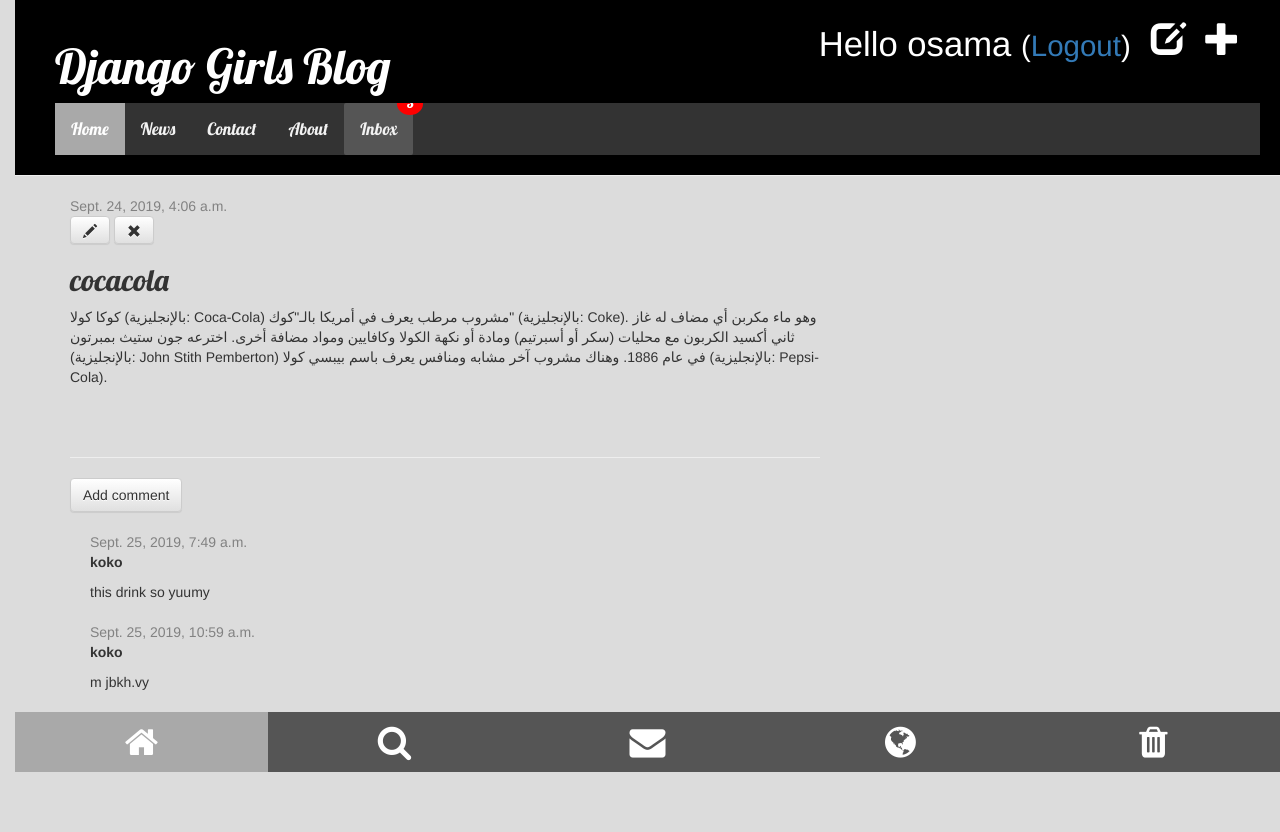
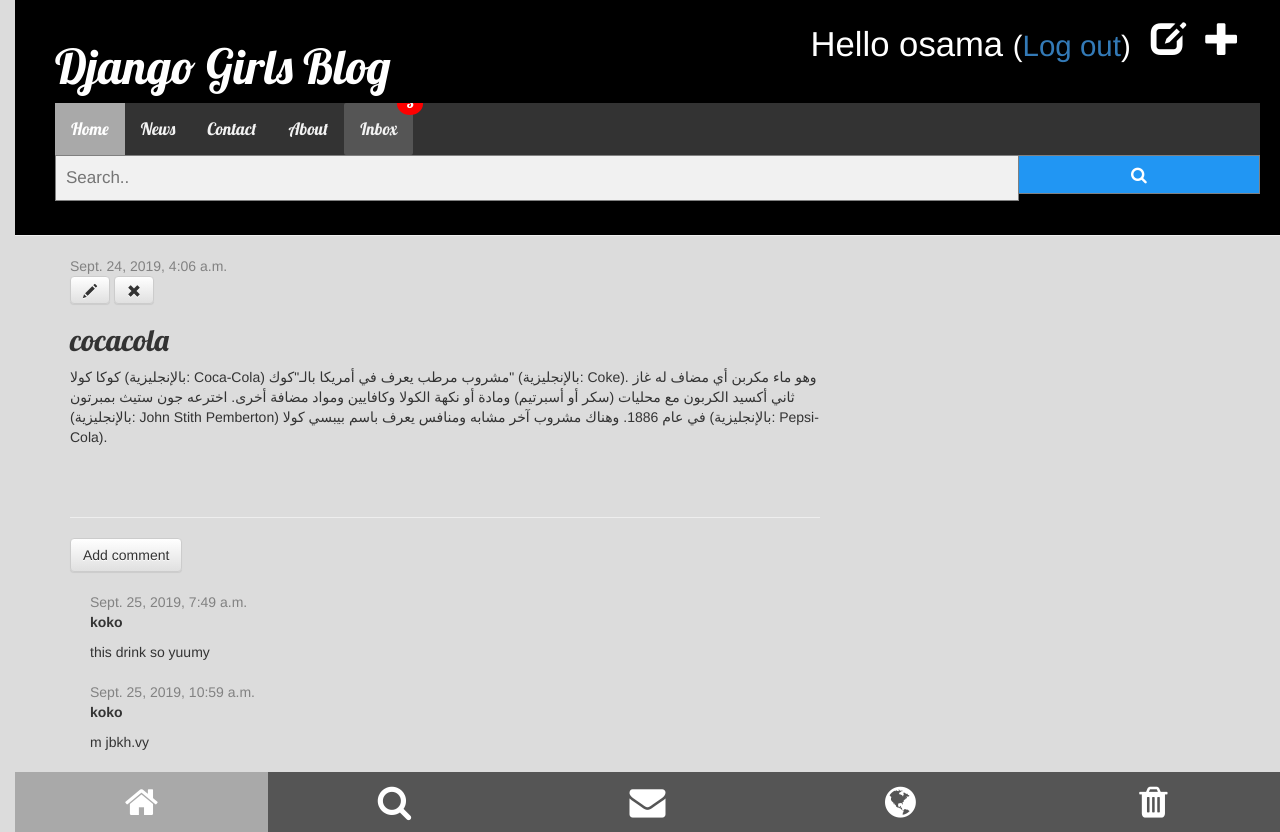
Before and after one commit to osama-ahmed-ragab/cola, a Django app: page /home/post/1/ in a window 1280 px wide. Before the commit the page ends 772 px from the top, so only its background shows below. Run offline with Django 3.2, Linux system fonts and the light colour scheme; a user stored in the database is signed in; data comes from the database, SQL or seed files in the repository; both versions use the stored data as it was after the commit; some libraries are stand-ins or nearby versions.

Commit message:
edit in Post model

```diff
--- a/blog/models.py
+++ b/blog/models.py
@@ -13,6 +13,9 @@ class Post(models.Model):
     def publish(self):
         self.published_date = timezone.now()
         self.save()
+
+    def approved_comments(self):
+        return self.comments.filter(approved_comment=True)
 
     def __str__(self):
         return self.title
--- a/blog/static/css/blog.css
+++ b/blog/static/css/blog.css
@@ -43,6 +43,45 @@ body{
   color: white;
 
 }
+
+* {
+  box-sizing: border-box;
+}
+
+/* Style the search field */
+form.example input[type=text] {
+  padding: 10px;
+  font-size: 17px;
+  border: 1px solid grey;
+  float: left;
+  width: 80%;
+  background: #f1f1f1;
+}
+
+/* Style the submit button */
+form.example button {
+  float: left;
+  width: 20%;
+  padding: 10px;
+  background: #2196F3;
+  color: white;
+  font-size: 17px;
+  border: 1px solid grey;
+  border-left: none; /* Prevent double borders */
+  cursor: pointer;
+}
+
+form.example button:hover {
+  background: #0b7dda;
+}
+
+/* Clear floats */
+form.example::after {
+  content: "";
+  clear: both;
+  display: table;
+}
+
 
 .notification {
   background-color: #555;
--- a/blog/templates/blog/base.html
+++ b/blog/templates/blog/base.html
@@ -14,7 +14,7 @@
         {% if user.is_authenticated %}
         <a href="{% url 'post_new' %}" class="top-menu"><span class="glyphicon glyphicon-plus"></span></a>
         <a href="{% url 'post_draft_list' %}" class="top-menu"><span class="glyphicon glyphicon-edit"></span></a>
-        <p class="top-menu">Hello {{ user.username }} <small>(<a href="{% url 'logout' %}">Logout</a>)</small></p>
+                <p class="top-menu">Hello {{ user.username }} <small>(<a href="{% url 'logout' %}">Log out</a>)</small></p>
 
          {% else %}
             <a href="{% url 'login' %}" class="top-menu"><span class="glyphicon glyphicon-lock"></span></a>
@@ -32,8 +32,14 @@
               <span class="badge">3</span>
             </a>
         </div>
+        <!-- The form of search bar -->
+        <form class="example" action="action_page.php">
+          <input type="text" placeholder="Search.." name="search">
+          <button type="submit"><i class="fa fa-search"></i></button>
+        </form>
 
     </div>
+
     <div class="content container">
         <div class="row">
             <div class="col-md-8">
```
Also changed, not shown: db.sqlite3.
